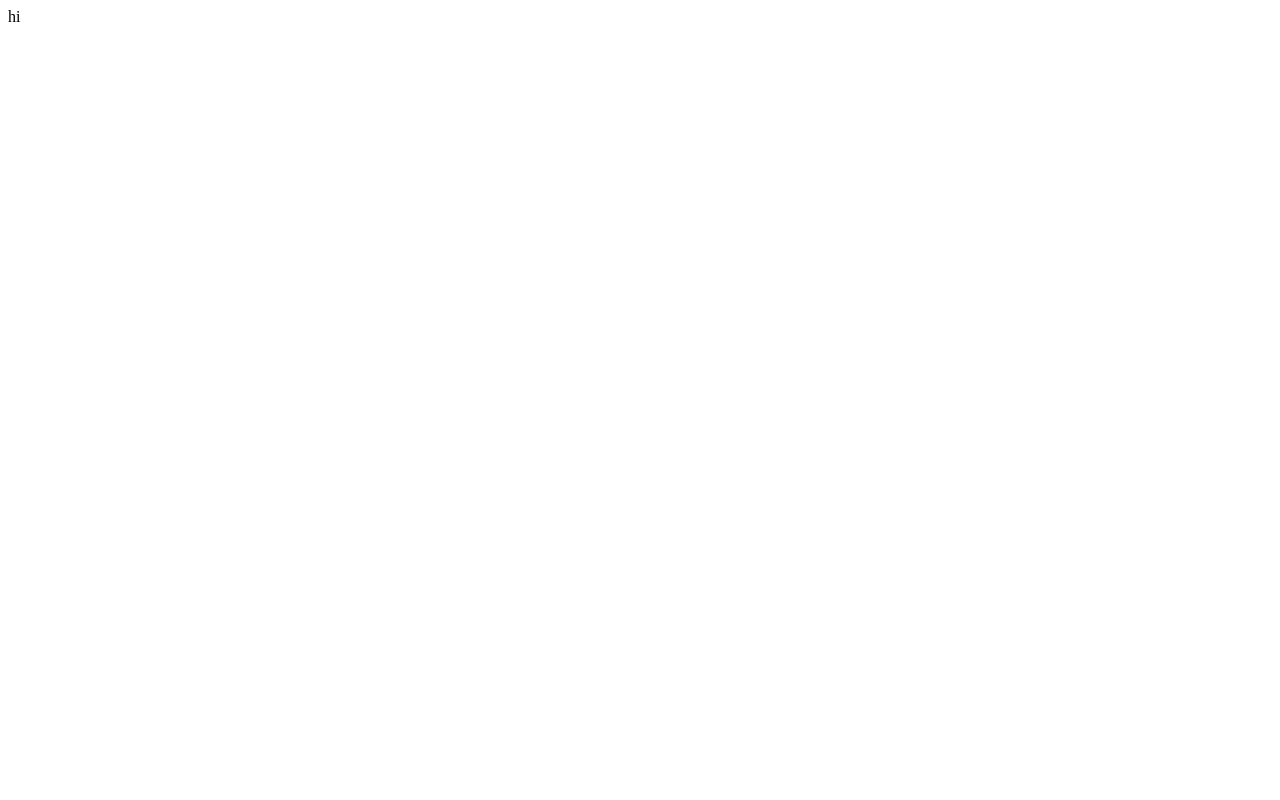
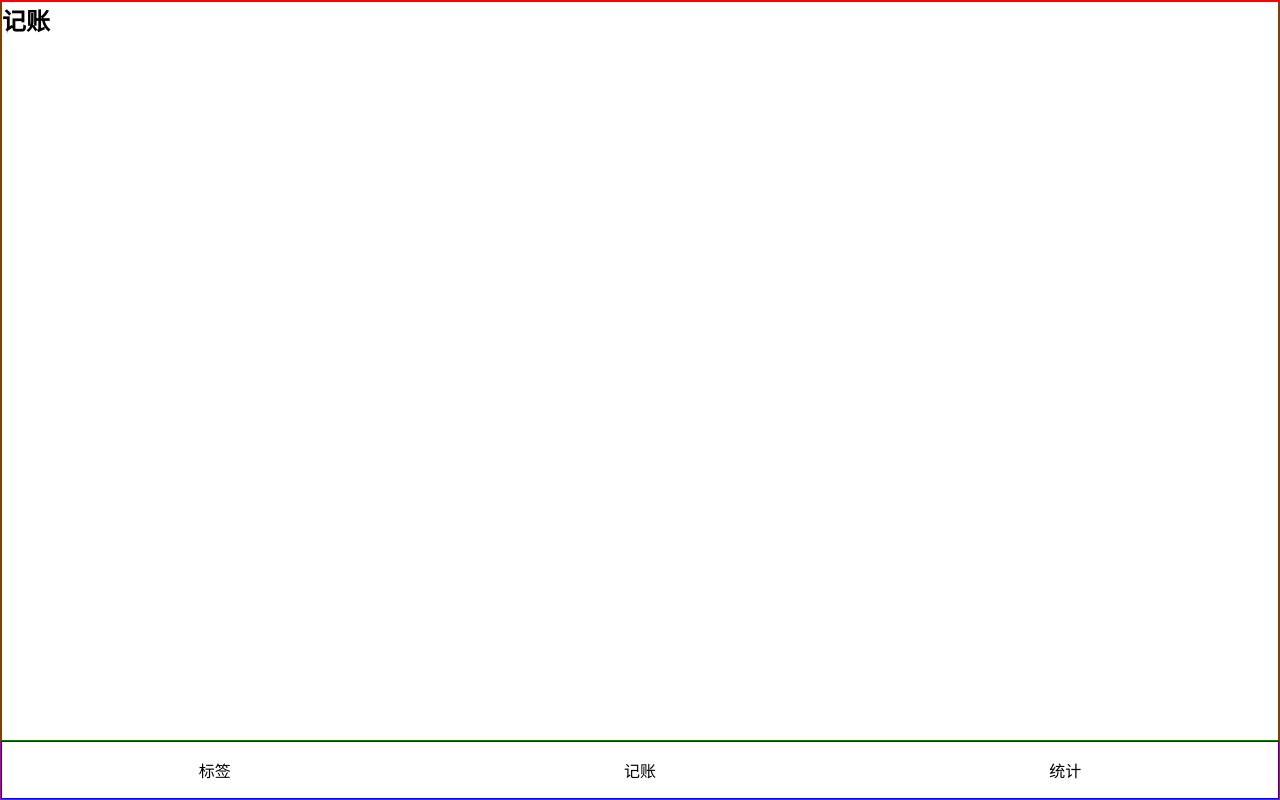
Before and after one commit to lgm11/morney-react, a React (Create React App) app: page /#/money in a window 1280 px wide. Built offline with nearby package versions, Linux system fonts and the light colour scheme; the HTML template or start-up script is replaced by a standard one.

Commit message:
导航栏布局搞定

```diff
--- a/package.json
+++ b/package.json
@@ -13,6 +13,7 @@
     "node-sass": "npm:dart-sass",
     "react": "^17.0.2",
     "react-dom": "^17.0.2",
+    "react-router-dom": "^5.2.0",
     "react-scripts": "4.0.3",
     "styled-components": "^5.3.0",
     "typescript": "^4.1.2",
@@ -43,6 +44,7 @@
     ]
   },
   "devDependencies": {
+    "@types/react-router-dom": "^5.1.8",
     "@types/styled-components": "^5.1.11"
   }
 }
--- a/src/App.tsx
+++ b/src/App.tsx
@@ -1,12 +1,89 @@
 import React from 'react';
+import {
+  HashRouter as Router,
+  Switch,
+  Route,
+  Link,
+  Redirect
+} from "react-router-dom";
+import styled from 'styled-components';
 
+const Wrapper = styled.div`
+  border:1px solid red;
+  height:100vh;
+  display: flex;
+  flex-direction:column
+`
+const Main = styled.div`
+  border:1px solid green;
+  flex-grow:1;
+  overflow:auto;
+`
+const Nav = styled.nav`
+  border:1px solid blue;
+  > ul{
+    display: flex;
+    > li{
+      width:33.33333333333333%;
+      text-align: center;
+      padding: 16px;
+    }
+  }
+`
 
 function App() {
   return (
-    <div className="App">
-     hi
-    </div>
+    <Router>
+      <Wrapper>
+        <Main>
+          <Switch>
+            <Route path="/tags">
+              <Tags />
+            </Route>
+            <Route path="/money">
+              <Money />
+            </Route>
+            <Route path="/statistics">
+              <Statistics />
+            </Route>
+            <Redirect exact from="/" to="/money" />
+            <Route path="*">
+              <NoMatch />
+            </Route>
+          </Switch>
+        </Main>
+        <Nav>
+          <ul>
+            <li>
+              <Link to="/tags">标签</Link>
+            </li>
+            <li>
+              <Link to="/">记账</Link>
+            </li>
+            <li>
+              <Link to="/statistics">统计</Link>
+            </li>
+          </ul>
+        </Nav>
+      </Wrapper>
+    </Router>
   );
 }
 
+function Money() {
+  return <h2>记账</h2>;
+}
+
+function Tags() {
+  return <h2>标签</h2>;
+}
+
+function Statistics() {
+  return <h2>统计</h2>;
+}
+
+function NoMatch() {
+  return <h2>输入的路径不存在</h2>;
+}
+
 export default App;
--- /dev/null
+++ b/src/index.scss
@@ -0,0 +1,21 @@
+@import-normalize;
+
+* {
+  margin: 0;
+  padding: 0;
+  box-sizing: border-box;
+}
+*::after {
+  box-sizing: border-box;
+}
+*::before {
+  box-sizing: border-box;
+}
+ul,
+ol {
+  list-style: none;
+}
+a {
+  text-decoration: none;
+  color: inherit;
+}
--- a/src/index.tsx
+++ b/src/index.tsx
@@ -2,6 +2,7 @@
 import ReactDOM from 'react-dom';
 import App from './App';
 import reportWebVitals from './reportWebVitals';
+import 'index.scss';
 
 ReactDOM.render(
   <React.StrictMode>
```
Also changed, not shown: 1 other file (tests, documents, lock files or other folders).
